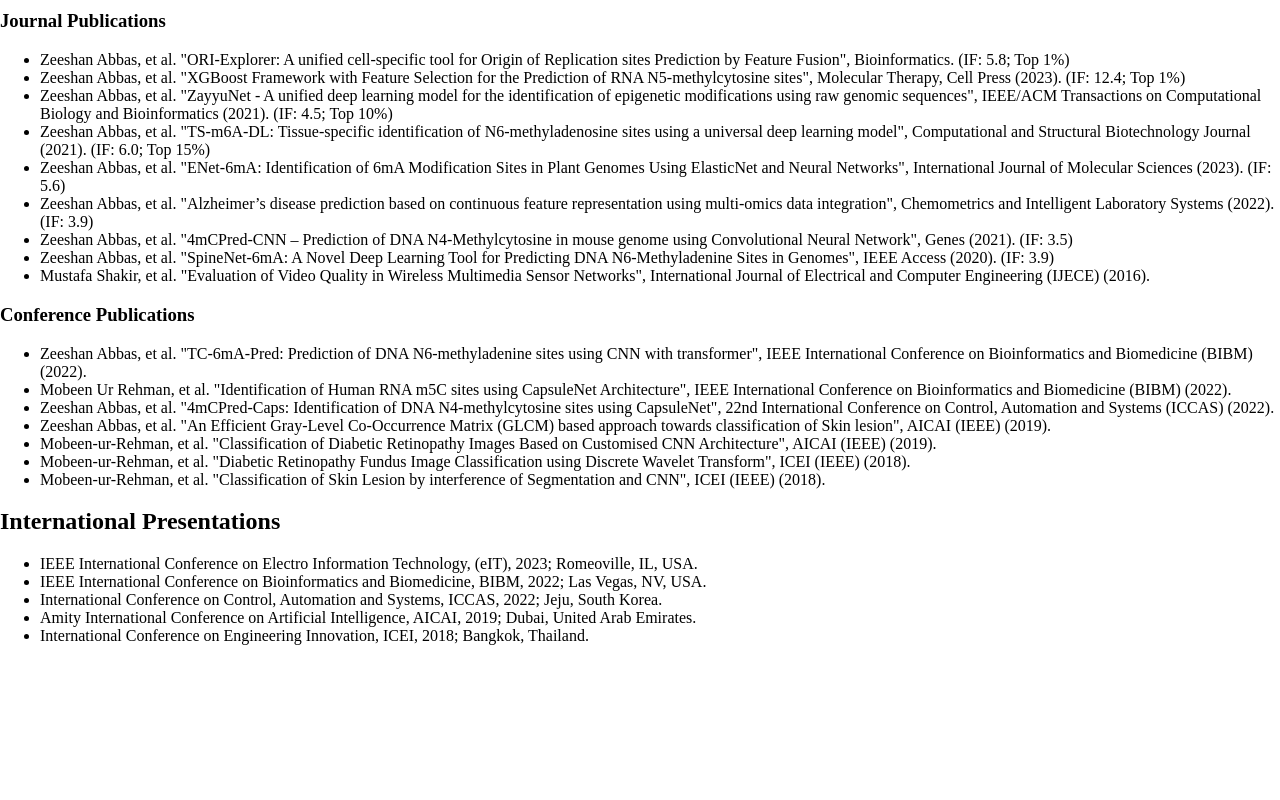
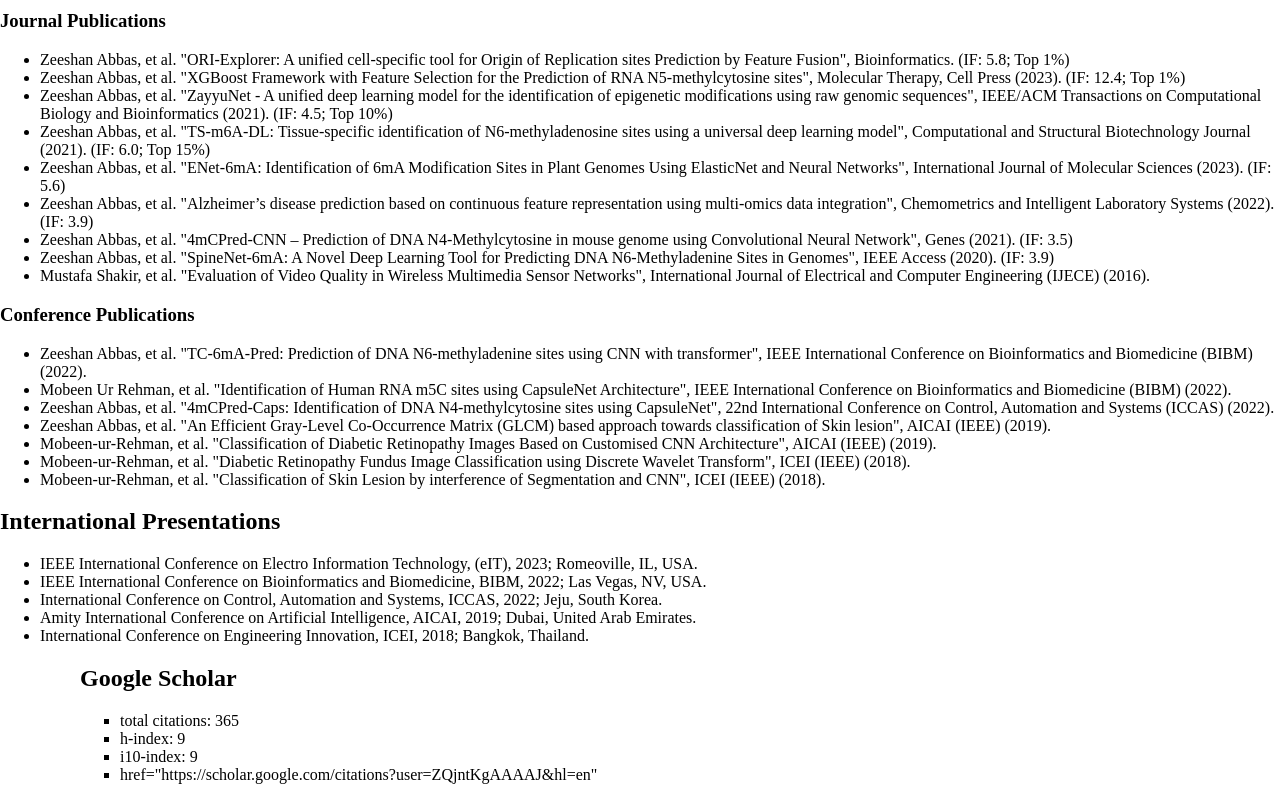
Before and after one commit to Z-Abbas/Z-Abbas.github.io, a plain HTML site: page index.html in a window 1280 px wide. Shown: the part 1462-2262 px from the top of the page. Before the commit the page ends 2123 px from the top, so only its background shows below. Drawn offline with Linux system fonts and the light colour scheme.

Commit message:
Update index.html

```diff
--- a/index.html
+++ b/index.html
@@ -109,3 +109,12 @@
             <li>International Conference on Engineering Innovation, ICEI, 2018; Bangkok, Thailand.</li>
         <ul>
     <section>
+    <section>
+        <h2>Google Scholar</h2>
+        <ul>
+            <li>total citations: 365</li>
+            <li>h-index: 9</li>
+            <li>i10-index: 9</li>
+            <li>href="https://scholar.google.com/citations?user=ZQjntKgAAAAJ&hl=en"</li>
+        <ul>
+    <section>
```
